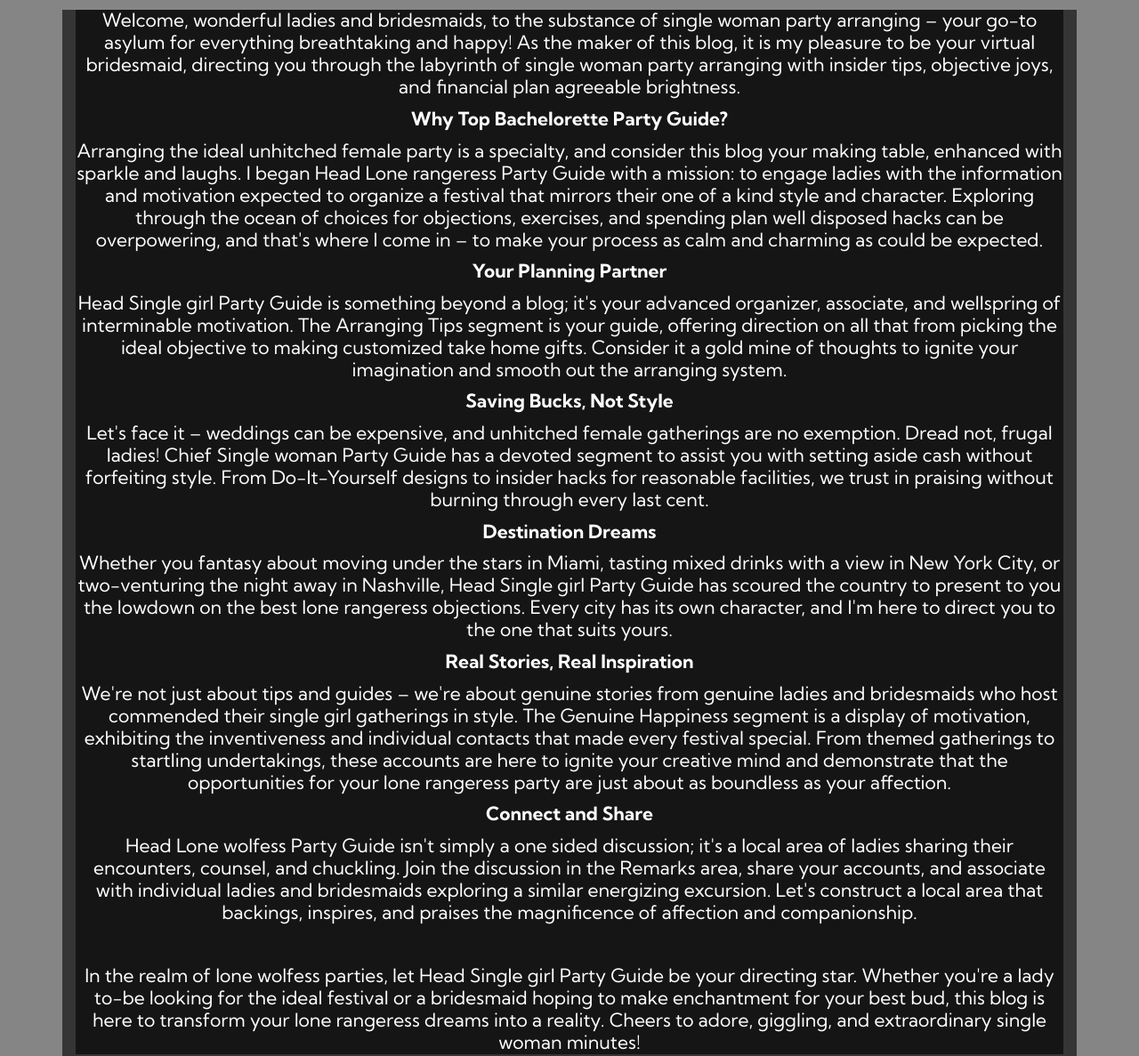
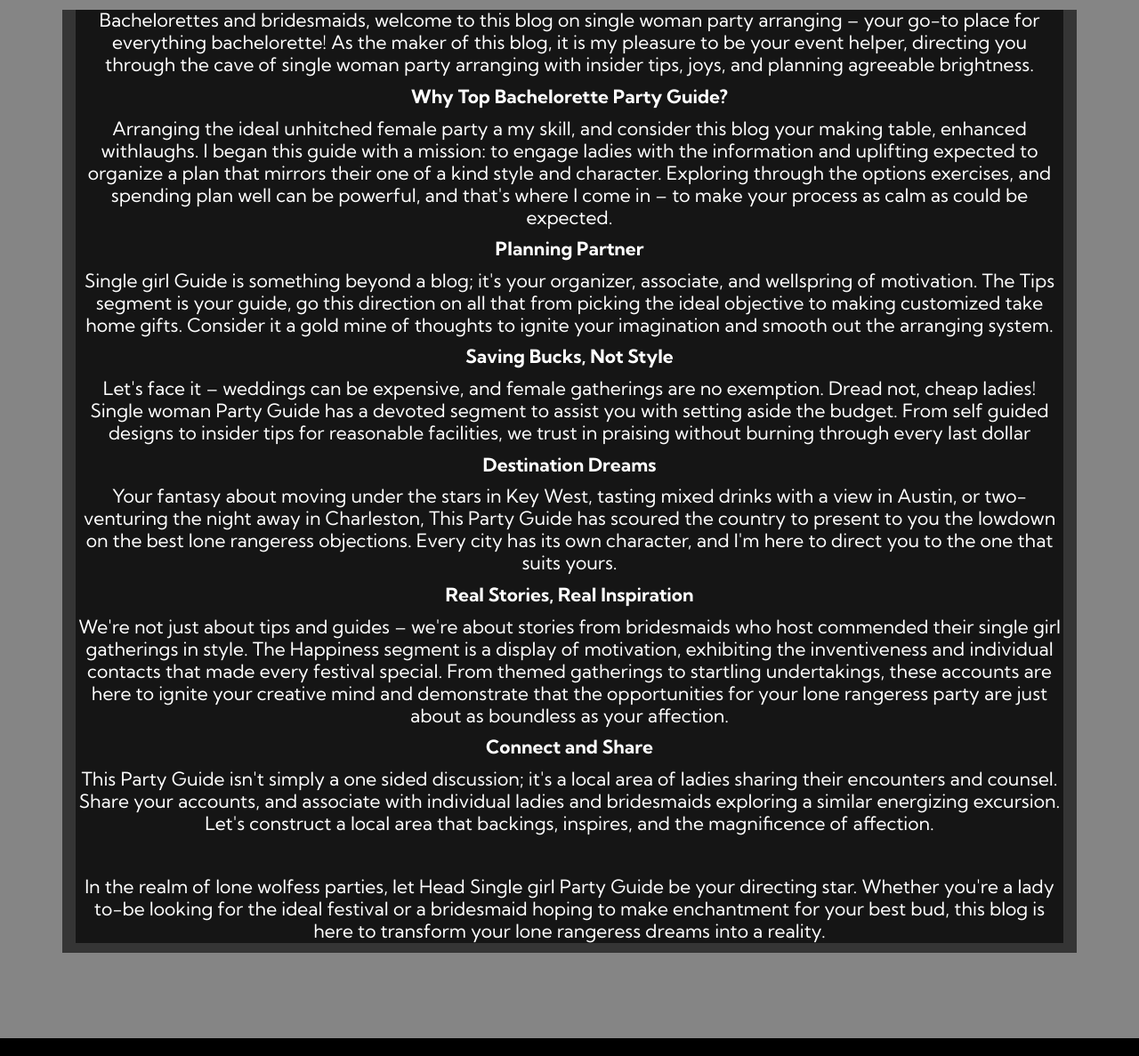
Before and after one commit to michaelatyourplace/Male-Strippers-Blog, a plain HTML site: page about.html in a window 1280 px wide. Shown: the part 220-1407 px from the top of the page at 89% size. Drawn offline with nearby package versions, Linux system fonts and the light colour scheme.

Commit message:
Update about.html

```diff
--- a/about.html
+++ b/about.html
@@ -5,13 +5,13 @@
  <title>About Us</title>
 <link href="index.html" />
   <meta charset="utf-8">
-<meta name="title" content="Top Bachelorette Party Guide">
-<meta name="DC.title" lang="en" content="Top Bachelorette Party Guide">
+<meta name="title" content="Top Bachelorette Party About Page">
+<meta name="DC.title" lang="en" content="About Page">
 
         <meta name="viewport" content="width=device-width, initial-scale=1.0, shrink-to-fit=no">
 
 
-<meta name="description" content="Top Bachelorette Party Guide">
+<meta name="description" content="Bachelorette Party Guide">
 <meta name="keywords" content="male stripper, male strippers, male revue, male strip show, bachelorette party, men strippers, male exotic dancers">
 <meta name="author" content="Michael Smith">
 
@@ -329,21 +329,21 @@
                          <div class=" text-white blackPara col-lg-12 m-auto  " style>
                 <div class="content1 text-white blackPara"  >
 
-<p style='margin-top:0in;margin-right:0in;margin-bottom:8.0pt;margin-left:0in;font-size:11.0pt;font-family:"Calibri",sans-serif;'><span style="font-size:21px;line-height:107%;">Welcome, wonderful ladies and bridesmaids, to the substance of single woman party arranging &ndash; your go-to asylum for everything breathtaking and happy! As the maker of this blog, it is my pleasure to be your virtual bridesmaid, directing you through the labyrinth of single woman party arranging with insider tips, objective joys, and financial plan agreeable brightness.</span></p>
+<p style='margin-top:0in;margin-right:0in;margin-bottom:8.0pt;margin-left:0in;font-size:11.0pt;font-family:"Calibri",sans-serif;'><span style="font-size:21px;line-height:107%;">Bachelorettes and bridesmaids, welcome to this blog on single woman party arranging &ndash; your go-to place  for everything bachelorette! As the maker of this blog, it is my pleasure to be your event helper, directing you through the cave of single woman party arranging with insider tips,  joys, and planning agreeable brightness.</span></p>
 <p style='margin-top:0in;margin-right:0in;margin-bottom:8.0pt;margin-left:0in;font-size:11.0pt;font-family:"Calibri",sans-serif;'><strong><span style="font-size:21px;line-height:107%;">Why Top Bachelorette Party Guide?</span></strong></p>
-<p style='margin-top:0in;margin-right:0in;margin-bottom:8.0pt;margin-left:0in;font-size:11.0pt;font-family:"Calibri",sans-serif;'><span style="font-size:21px;line-height:107%;">Arranging the ideal unhitched female party is a specialty, and consider this blog your making table, enhanced with sparkle and laughs. I began Head Lone rangeress Party Guide with a mission: to engage ladies with the information and motivation expected to organize a festival that mirrors their one of a kind style and character. Exploring through the ocean of choices for objections, exercises, and spending plan well disposed hacks can be overpowering, and that&apos;s where I come in &ndash; to make your process as calm and charming as could be expected.</span></p>
-<p style='margin-top:0in;margin-right:0in;margin-bottom:8.0pt;margin-left:0in;font-size:11.0pt;font-family:"Calibri",sans-serif;'><strong><span style="font-size:21px;line-height:107%;">Your Planning Partner</span></strong></p>
-<p style='margin-top:0in;margin-right:0in;margin-bottom:8.0pt;margin-left:0in;font-size:11.0pt;font-family:"Calibri",sans-serif;'><span style="font-size:21px;line-height:107%;">Head Single girl Party Guide is something beyond a blog; it&apos;s your advanced organizer, associate, and wellspring of interminable motivation. The Arranging Tips segment is your guide, offering direction on all that from picking the ideal objective to making customized take home gifts. Consider it a gold mine of thoughts to ignite your imagination and smooth out the arranging system.</span></p>
+<p style='margin-top:0in;margin-right:0in;margin-bottom:8.0pt;margin-left:0in;font-size:11.0pt;font-family:"Calibri",sans-serif;'><span style="font-size:21px;line-height:107%;">Arranging the ideal unhitched female party a my skill, and consider this blog your making table, enhanced withlaughs. I began this guide with a mission: to engage ladies with the information and uplifting expected to organize a plan that mirrors their one of a kind style and character. Exploring through the options exercises, and spending plan well can be powerful, and that&apos;s where I come in &ndash; to make your process as calm as could be expected.</span></p>
+<p style='margin-top:0in;margin-right:0in;margin-bottom:8.0pt;margin-left:0in;font-size:11.0pt;font-family:"Calibri",sans-serif;'><strong><span style="font-size:21px;line-height:107%;">Planning Partner</span></strong></p>
+<p style='margin-top:0in;margin-right:0in;margin-bottom:8.0pt;margin-left:0in;font-size:11.0pt;font-family:"Calibri",sans-serif;'><span style="font-size:21px;line-height:107%;">Single girl Guide is something beyond a blog; it&apos;s your organizer, associate, and wellspring of motivation. The Tips segment is your guide, go this direction on all that from picking the ideal objective to making customized take home gifts. Consider it a gold mine of thoughts to ignite your imagination and smooth out the arranging system.</span></p>
 <p style='margin-top:0in;margin-right:0in;margin-bottom:8.0pt;margin-left:0in;font-size:11.0pt;font-family:"Calibri",sans-serif;'><strong><span style="font-size:21px;line-height:107%;">Saving Bucks, Not Style</span></strong></p>
-<p style='margin-top:0in;margin-right:0in;margin-bottom:8.0pt;margin-left:0in;font-size:11.0pt;font-family:"Calibri",sans-serif;'><span style="font-size:21px;line-height:107%;">Let&apos;s face it &ndash; weddings can be expensive, and unhitched female gatherings are no exemption. Dread not, frugal ladies! Chief Single woman Party Guide has a devoted segment to assist you with setting aside cash without forfeiting style. From Do-It-Yourself designs to insider hacks for reasonable facilities, we trust in praising without burning through every last cent.</span></p>
+<p style='margin-top:0in;margin-right:0in;margin-bottom:8.0pt;margin-left:0in;font-size:11.0pt;font-family:"Calibri",sans-serif;'><span style="font-size:21px;line-height:107%;">Let&apos;s face it &ndash; weddings can be expensive, and female gatherings are no exemption. Dread not, cheap ladies! Single woman Party Guide has a devoted segment to assist you with setting aside the budget. From self guided designs to insider tips for reasonable facilities, we trust in praising without burning through every last dollar</span></p>
 <p style='margin-top:0in;margin-right:0in;margin-bottom:8.0pt;margin-left:0in;font-size:11.0pt;font-family:"Calibri",sans-serif;'><strong><span style="font-size:21px;line-height:107%;">Destination Dreams</span></strong></p>
-<p style='margin-top:0in;margin-right:0in;margin-bottom:8.0pt;margin-left:0in;font-size:11.0pt;font-family:"Calibri",sans-serif;'><span style="font-size:21px;line-height:107%;">Whether you fantasy about moving under the stars in Miami, tasting mixed drinks with a view in New York City, or two-venturing the night away in Nashville, Head Single girl Party Guide has scoured the country to present to you the lowdown on the best lone rangeress objections. Every city has its own character, and I&apos;m here to direct you to the one that suits yours.</span></p>
+<p style='margin-top:0in;margin-right:0in;margin-bottom:8.0pt;margin-left:0in;font-size:11.0pt;font-family:"Calibri",sans-serif;'><span style="font-size:21px;line-height:107%;">Your fantasy about moving under the stars in Key West, tasting mixed drinks with a view in Austin, or two-venturing the night away in Charleston, This Party Guide has scoured the country to present to you the lowdown on the best lone rangeress objections. Every city has its own character, and I&apos;m here to direct you to the one that suits yours.</span></p>
 <p style='margin-top:0in;margin-right:0in;margin-bottom:8.0pt;margin-left:0in;font-size:11.0pt;font-family:"Calibri",sans-serif;'><strong><span style="font-size:21px;line-height:107%;">Real Stories, Real Inspiration</span></strong></p>
-<p style='margin-top:0in;margin-right:0in;margin-bottom:8.0pt;margin-left:0in;font-size:11.0pt;font-family:"Calibri",sans-serif;'><span style="font-size:21px;line-height:107%;">We&apos;re not just about tips and guides &ndash; we&apos;re about genuine stories from genuine ladies and bridesmaids who host commended their single girl gatherings in style. The Genuine Happiness segment is a display of motivation, exhibiting the inventiveness and individual contacts that made every festival special. From themed gatherings to startling undertakings, these accounts are here to ignite your creative mind and demonstrate that the opportunities for your lone rangeress party are just about as boundless as your affection.</span></p>
+<p style='margin-top:0in;margin-right:0in;margin-bottom:8.0pt;margin-left:0in;font-size:11.0pt;font-family:"Calibri",sans-serif;'><span style="font-size:21px;line-height:107%;">We&apos;re not just about tips and guides &ndash; we&apos;re about stories from bridesmaids who host commended their single girl gatherings in style. The Happiness segment is a display of motivation, exhibiting the inventiveness and individual contacts that made every festival special. From themed gatherings to startling undertakings, these accounts are here to ignite your creative mind and demonstrate that the opportunities for your lone rangeress party are just about as boundless as your affection.</span></p>
 <p style='margin-top:0in;margin-right:0in;margin-bottom:8.0pt;margin-left:0in;font-size:11.0pt;font-family:"Calibri",sans-serif;'><strong><span style="font-size:21px;line-height:107%;">Connect and Share</span></strong></p>
-<p style='margin-top:0in;margin-right:0in;margin-bottom:8.0pt;margin-left:0in;font-size:11.0pt;font-family:"Calibri",sans-serif;'><span style="font-size:21px;line-height:107%;">Head Lone wolfess Party Guide isn't simply a one sided discussion; it&apos;s a local area of ladies sharing their encounters, counsel, and chuckling. Join the discussion in the Remarks area, share your accounts, and associate with individual ladies and bridesmaids exploring a similar energizing excursion. Let&apos;s construct a local area that backings, inspires, and praises the magnificence of affection and companionship.</span></p>
+<p style='margin-top:0in;margin-right:0in;margin-bottom:8.0pt;margin-left:0in;font-size:11.0pt;font-family:"Calibri",sans-serif;'><span style="font-size:21px;line-height:107%;">This Party Guide isn't simply a one sided discussion; it&apos;s a local area of ladies sharing their encounters and counsel. Share your accounts, and associate with individual ladies and bridesmaids exploring a similar energizing excursion. Let&apos;s construct a local area that backings, inspires, and the magnificence of affection.</span></p>
 <p style='margin-top:0in;margin-right:0in;margin-bottom:8.0pt;margin-left:0in;font-size:11.0pt;font-family:"Calibri",sans-serif;'><span style="font-size:21px;line-height:107%;">&nbsp;</span></p>
-<p style='margin-top:0in;margin-right:0in;margin-bottom:8.0pt;margin-left:0in;font-size:11.0pt;font-family:"Calibri",sans-serif;'><span style="font-size:21px;line-height:107%;">In the realm of lone wolfess parties, let Head Single girl Party Guide be your directing star. Whether you&apos;re a lady to-be looking for the ideal festival or a bridesmaid hoping to make enchantment for your best bud, this blog is here to transform your lone rangeress dreams into a reality. Cheers to adore, giggling, and extraordinary single woman minutes!</span></p>
+<p style='margin-top:0in;margin-right:0in;margin-bottom:8.0pt;margin-left:0in;font-size:11.0pt;font-family:"Calibri",sans-serif;'><span style="font-size:21px;line-height:107%;">In the realm of lone wolfess parties, let Head Single girl Party Guide be your directing star. Whether you&apos;re a lady to-be looking for the ideal festival or a bridesmaid hoping to make enchantment for your best bud, this blog is here to transform your lone rangeress dreams into a reality.</span></p>
 
                 </div>
             </div>
```
